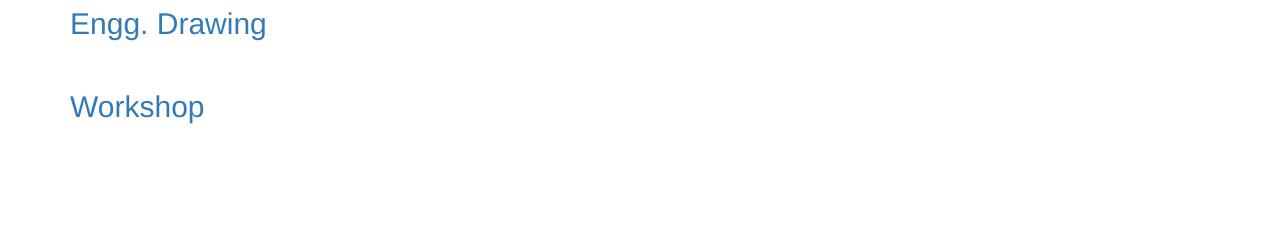
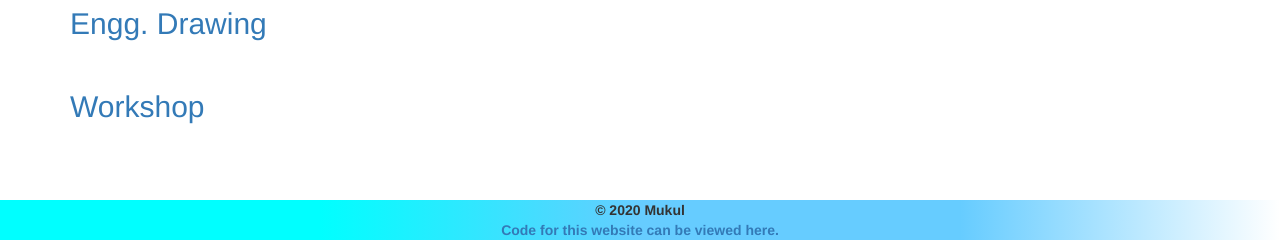
Before and after one commit to mukul-pathania/flaskapp, a Flask app: page /homework in a window 1280 px wide. Shown: the part 560-800 px from the top of the page. Run offline with Flask 2, Linux system fonts and the light colour scheme; some libraries are stand-ins or nearby versions.

Commit message:
Add a footer to the website

```diff
--- a/app/templates/base.html
+++ b/app/templates/base.html
@@ -5,6 +5,7 @@
 {% endblock %}
 
 {% block navbar %}
+<div class="main-container">
     <nav class="navbar navbar-default">
         <div class="container">
             <div class="navbar-header">
@@ -47,7 +48,43 @@
 
         {# application content needs to be provided in the app_content block #}
         {% block app_content %}{% endblock %}
+        <style>
+
+            * {
+             box-sizing: border-box;
+            }
+            *:before,*:after {
+             box-sizing: border-box;
+            }
+            html,body {
+             height: 100%;
+             position: relative;
+            }
+            .main-container {
+             min-height: 100vh; /* will cover the 100% of viewport */
+             overflow: hidden;
+             display: block;
+             position: relative;
+             padding-bottom: 100px; /* height of your footer */
+            }
+            footer {
+             position: absolute;
+             bottom: 0;
+             width: 100%;
+             height: 40px;
+             background: linear-gradient(to right, cyan, cyan, #6cf, #6cf, white);
+             left: 0;
+             text-align: center;
+             font-weight: bold;
+            }
+        </style>
+        <footer>
+            &copy; 2020 Mukul <br>
+            <a href="https://github.com/mukulpathania96/flaskapp">Code for this website can be viewed here.</a>
+
+        </footer>
     </div>
+    </div><!--main-container-->
 {% endblock %}
 
 {% block scripts %}
```
